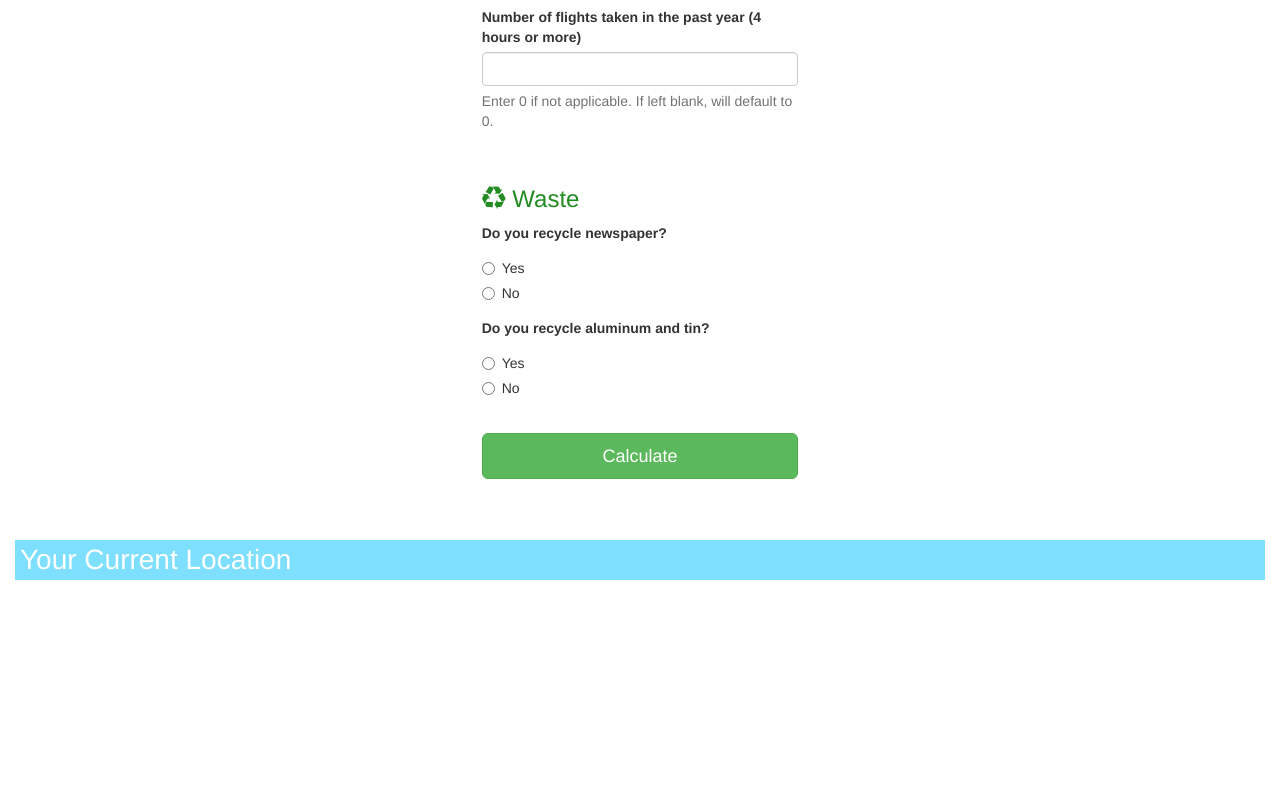
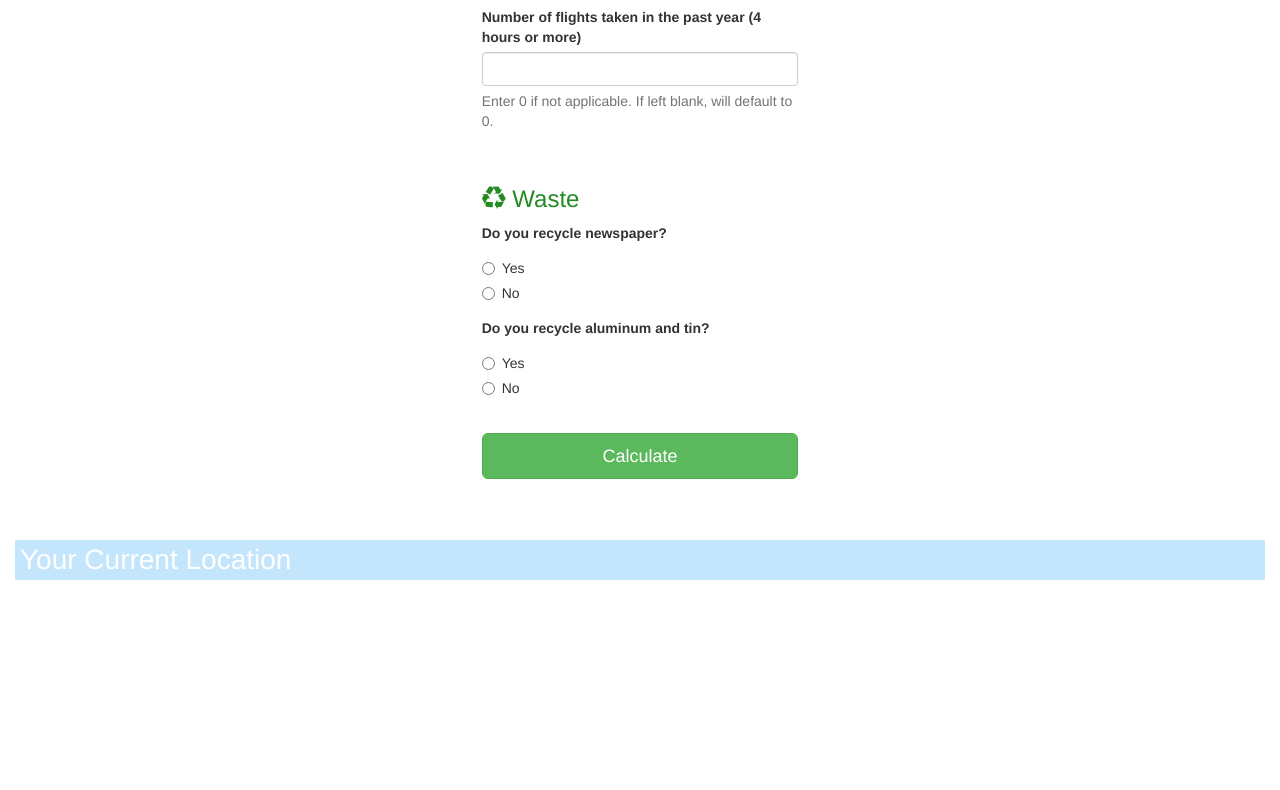
Before and after one commit to abrahamjroy/US-Spec-Carbon-Footprint-Calc, a plain HTML site: page index.html in a window 1280 px wide. Shown: the part 1201-1991 px from the top of the page. Drawn offline with nearby package versions, Linux system fonts and the light colour scheme; some packages are replaced by stand-ins of ours.

Commit message:
Update style.css

```diff
--- a/css/style.css
+++ b/css/style.css
@@ -5,7 +5,7 @@
 
 #announcement-header, #announcement-subheader {
 	color: white;
-	background-color: rgba( 0, 191, 255, 0.5);
+	background-color: rgba( 135, 206, 250, 0.5);
 	padding: 5px;
 }
 
```
